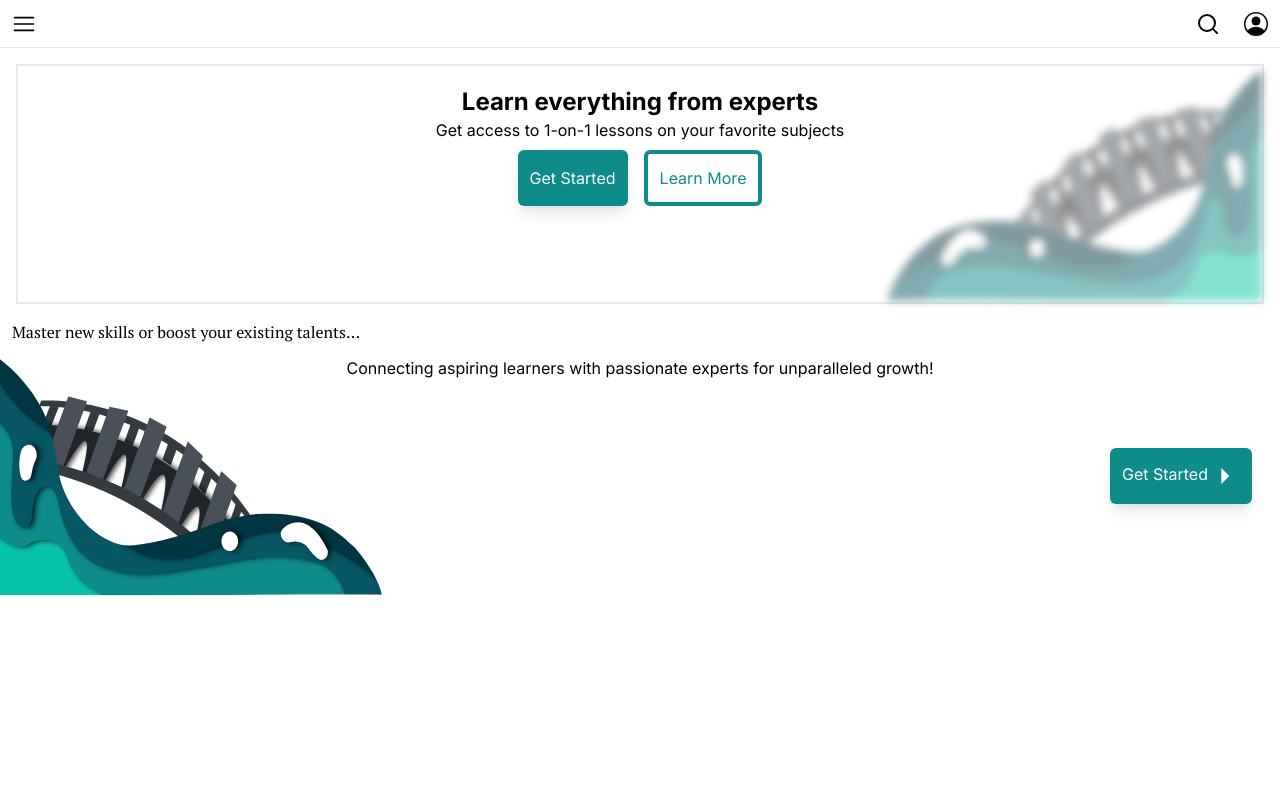
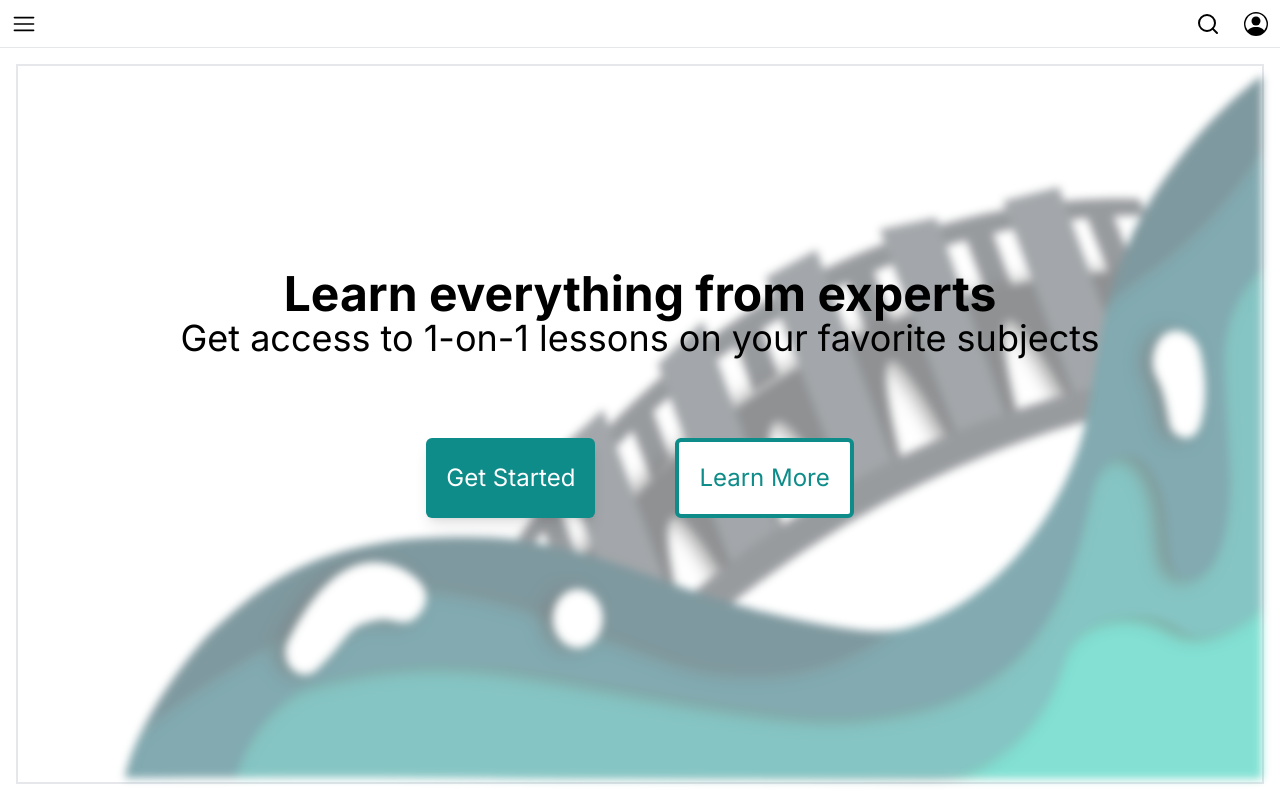
Before and after one commit to bogdanws/skillbridge, a Next.js app: page / in a window 1280 px wide. Shown: the top 800 px of the page. Built offline with nearby package versions, Linux system fonts and the light colour scheme.

Commit message:
update header

```diff
--- a/app/(index)/Header.tsx
+++ b/app/(index)/Header.tsx
@@ -3,14 +3,14 @@ import Image from "next/image";
 import header_photo from "@/public/Header_bg.svg";
 
 export default function Header() {
-    return <div className={'relative h-[30vh] border-2 border-gray m-4'}>
+    return <div className={'relative h-[30vh] md:h-[90vh] border-2 border-gray m-4'}>
         <Image src={header_photo} alt="" className={"opacity-50 blur-sm -scale-x-100 w-auto h-full absolute bottom-0 right-0 object-bottom object-contain"} />
-        <div className={'absolute flex flex-col justify-center items-center top-4 left-0 right-0 pt-1 mx-1'}>
-            <h1 className={'font-bold text-2xl md:'}>Learn everything from experts</h1>
-            <p>Get access to 1-on-1 lessons on your favorite subjects</p>
-            <div className={'flex'}>
-                <Button fill className={'shadow-lg'}>Get Started</Button>
-                <Button className={'hidden md:block'}>Learn More</Button>
+        <div className={'absolute flex flex-col justify-center items-center top-4 left-0 right-0 bottom-0 pt-1 mx-1 '}>
+            <h1 className={'font-bold text-2xl md:text-5xl '}>Learn everything from experts</h1>
+            <p className={'md:text-4xl'}>Get access to 1-on-1 lessons on your favorite subjects</p>
+            <div className={'flex md:m-10 '}>
+                <Button fill className={'shadow-lg md:p-5 md:m-10 md:text-2xl'}>Get Started</Button>
+                <Button className={'hidden md:block md:p-5 md:m-10 md:text-2xl'}>Learn More</Button>
             </div>
         </div>
     </div>
```
